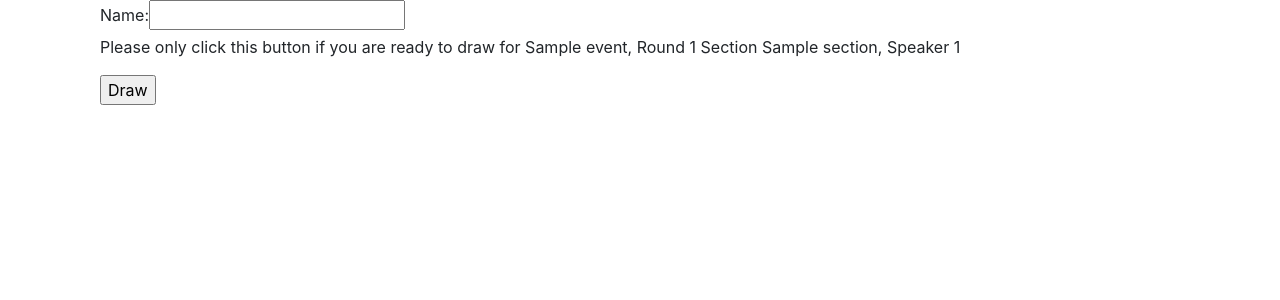
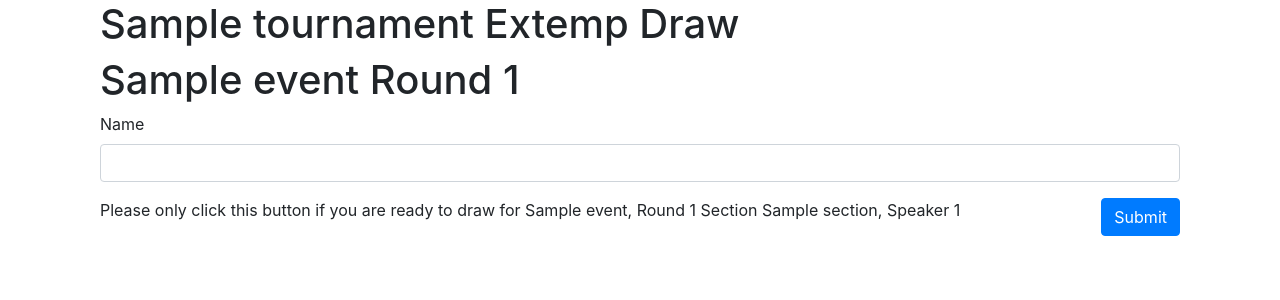
Before and after one commit to omajoshi/debate, a Django app: template extemp/templates/extemp/draw_topics.html in a window 1280 px wide. Shown: the part 104-404 px from the top of the page. Run offline with Django 3.2, Linux system fonts and the light colour scheme; the template is opened without the code that fills it: values that come from a table or form of the project are taken from there, others are empty; tables that the repository leaves empty hold one stand-in row (values such as "Sample post"); some libraries are stand-ins or nearby versions.

Commit message:
added style to public-facing views

```diff
--- a/extemp/templates/extemp/draw_topics.html
+++ b/extemp/templates/extemp/draw_topics.html
@@ -1,10 +1,19 @@
 {% extends 'extemp/base_public.html' %}
 {% block content %}
+<h1>{{ section.round.event.tournament.name }} Extemp Draw</h1>
+<h1>{{ section.round.event.name }} {{ section.round.get_name_display }}</h1>
 <form action="{% url 'extemp:draw_topics' section.pk %}" method="post">
 {% csrf_token %}
 <input name="yes" type="hidden" value="yes" />
-<label for="name">Name: </label><input type="text" id="name" name="name" required />
-<p>Please only click this button if you are ready to draw for {{section.round}} Section {{section.name}}, Speaker {{section.running_index}}</p>
-<input type="submit" value="Draw" />
+<div class="form-group">
+    <label for="name" class="form-label">Name</label>
+    <input type="text" class="form-control" id="name" name="name" required />
+</div>
+<div class="row">
+    <div class="col-sm-11">Please only click this button if you are ready to draw for {{section.round}} Section {{section.name}}, Speaker {{section.running_index}}</div>
+    <div class="col-sm-1">
+        <input class="btn btn-primary float-sm-right" type="submit" value="Submit">
+    </div>
+</div>
 </form>
 {% endblock %}
--- a/extemp/templates/extemp/topicinstance_detail.html
+++ b/extemp/templates/extemp/topicinstance_detail.html
@@ -1,3 +1,6 @@
+{% extends 'extemp/base_public.html' %}
+{% block content %}
 <h1>You are speaker {{ topicinstance.index }} in section {{ topicinstance.section.name }}.</h1>
 <h1>You selected topic {{ topicinstance.topic }}</h1>
 <h1>Please take a screenshot of this page or copy the question.</h1>
+{% endblock %}
```
